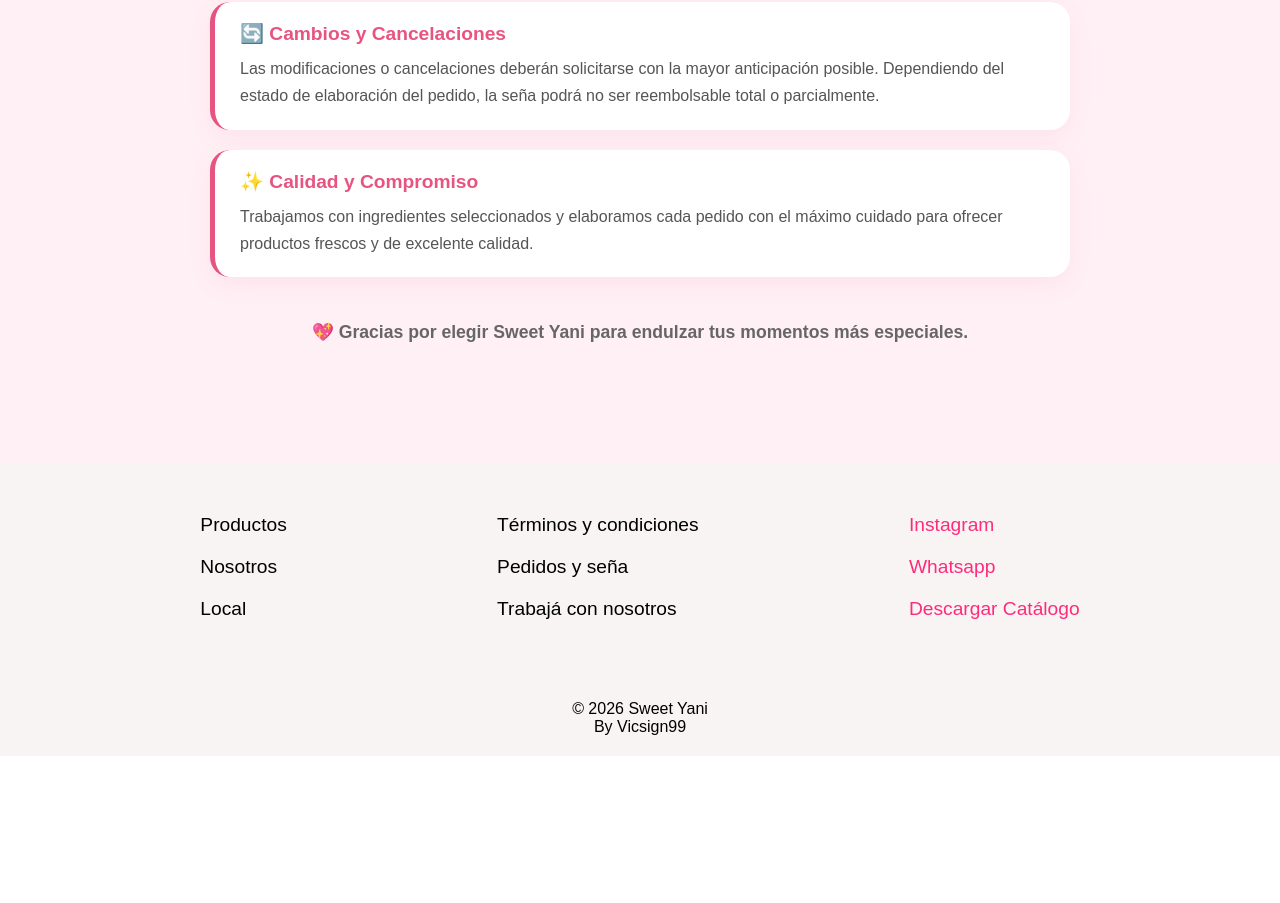
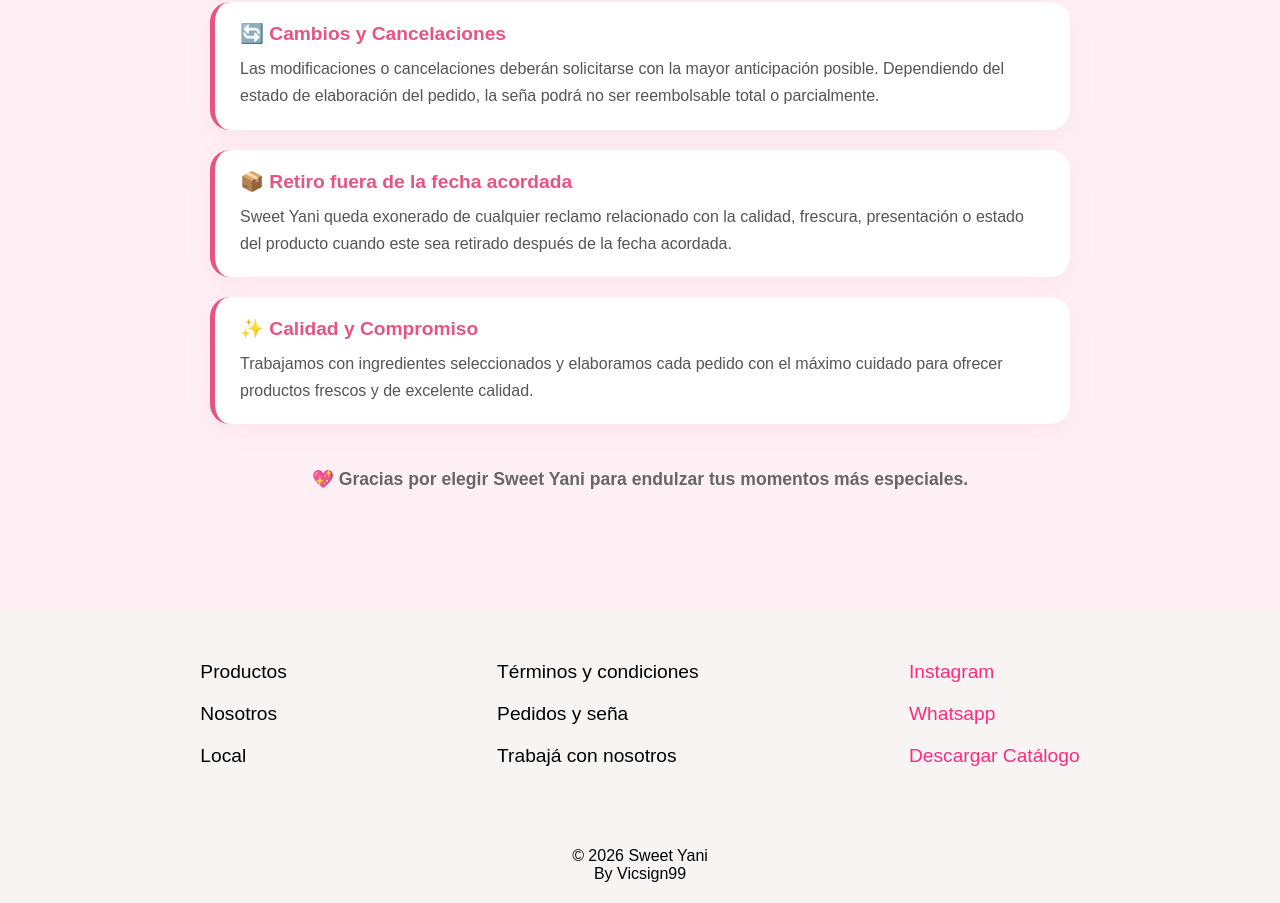
Before and after one commit to Deerclops99/sweetyani-react, a React (Vite) app: page /terminos in a window 1280 px wide. Shown: the part 1049-1952 px from the top of the page. Before the commit the page ends 1805 px from the top, so only its background shows below. Built offline with nearby package versions, Linux system fonts and the light colour scheme.

Commit message:
Actualizo terminos y condiciones

```diff
--- a/src/pages/TerminosyCondiciones/TerminosyCondiciones.jsx
+++ b/src/pages/TerminosyCondiciones/TerminosyCondiciones.jsx
@@ -64,6 +64,15 @@
       </div>
 
       <div className="termino-card">
+        <h2>📦 Retiro fuera de la fecha acordada</h2>
+        <p>
+          Sweet Yani queda exonerado de cualquier reclamo relacionado con la calidad,
+          frescura, presentación o estado del producto cuando este sea retirado después
+           de la fecha acordada.
+        </p>
+      </div>
+
+      <div className="termino-card">
         <h2>✨ Calidad y Compromiso</h2>
         <p>
           Trabajamos con ingredientes seleccionados y elaboramos cada pedido con
```
